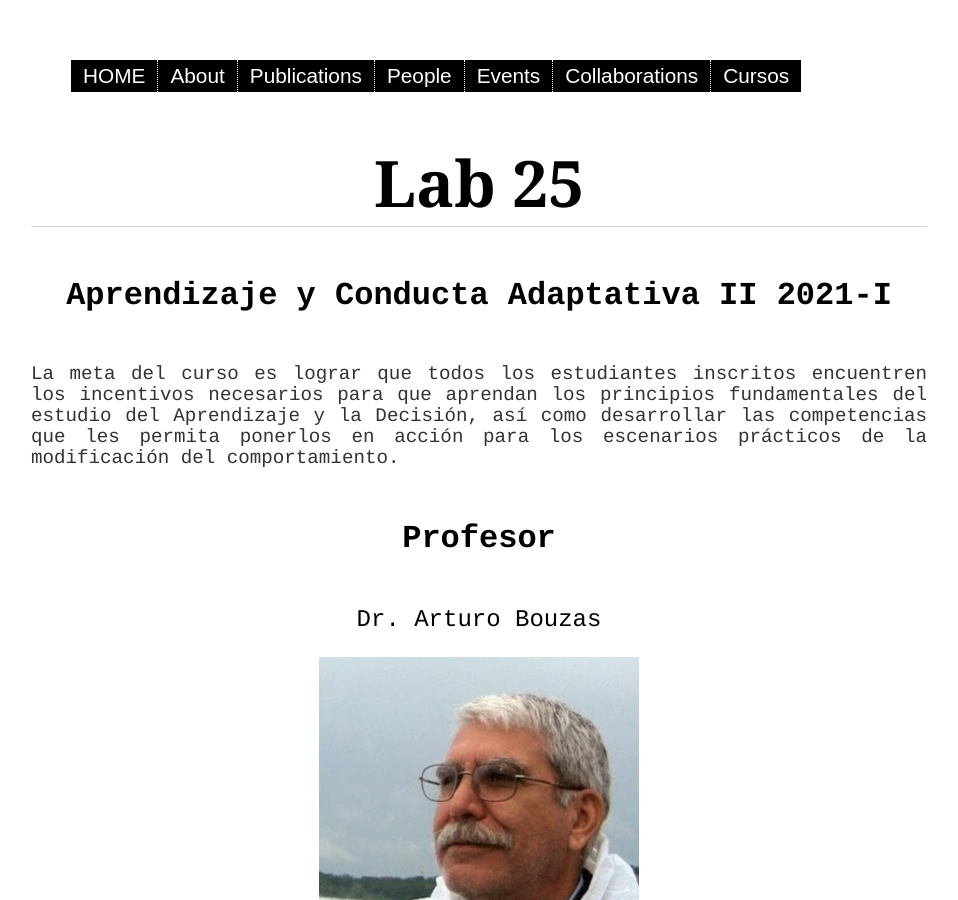
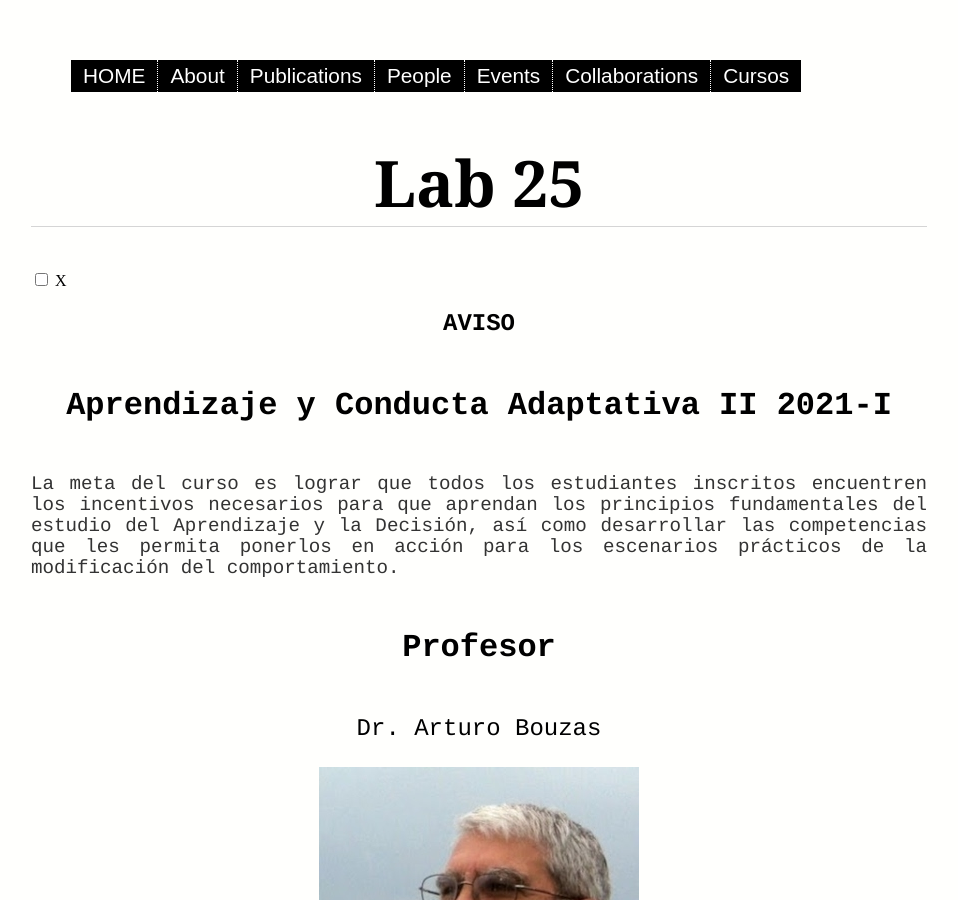
Before and after one commit to BouzasLab25/bouzaslab25.github.io, a Jekyll site: the page built from cursos/ACAII.html, in a window 1280 px wide and 900 px high. Shown: the whole window, without its empty margins (161-1119 px from the left). Built offline with Jekyll 4.4.1, drawn with Linux system fonts in a browser that asks for light colours.

Commit message:
Update ACAII.html

```diff
--- a/cursos/ACAII.html
+++ b/cursos/ACAII.html
@@ -2,6 +2,14 @@
 layout: perfil
 title: ACA II
 ---
+
+<input type='checkbox' id='cerrar'>
+<label for='cerrar' id='btn cerrar'>X</label>
+<div= 'modal'>
+	<div class='contenido'>
+		<h2>AVISO</h2>
+	</div>
+</div>
 
 <h3>Aprendizaje y Conducta Adaptativa II 2021-I</h3>
 <p class = 'text'>La meta del curso es lograr que todos los estudiantes inscritos encuentren los incentivos necesarios para que aprendan los principios fundamentales del estudio del Aprendizaje y la Decisión, así como desarrollar las competencias que les permita ponerlos en acción para los escenarios prácticos de la modificación del comportamiento. </p>
```
